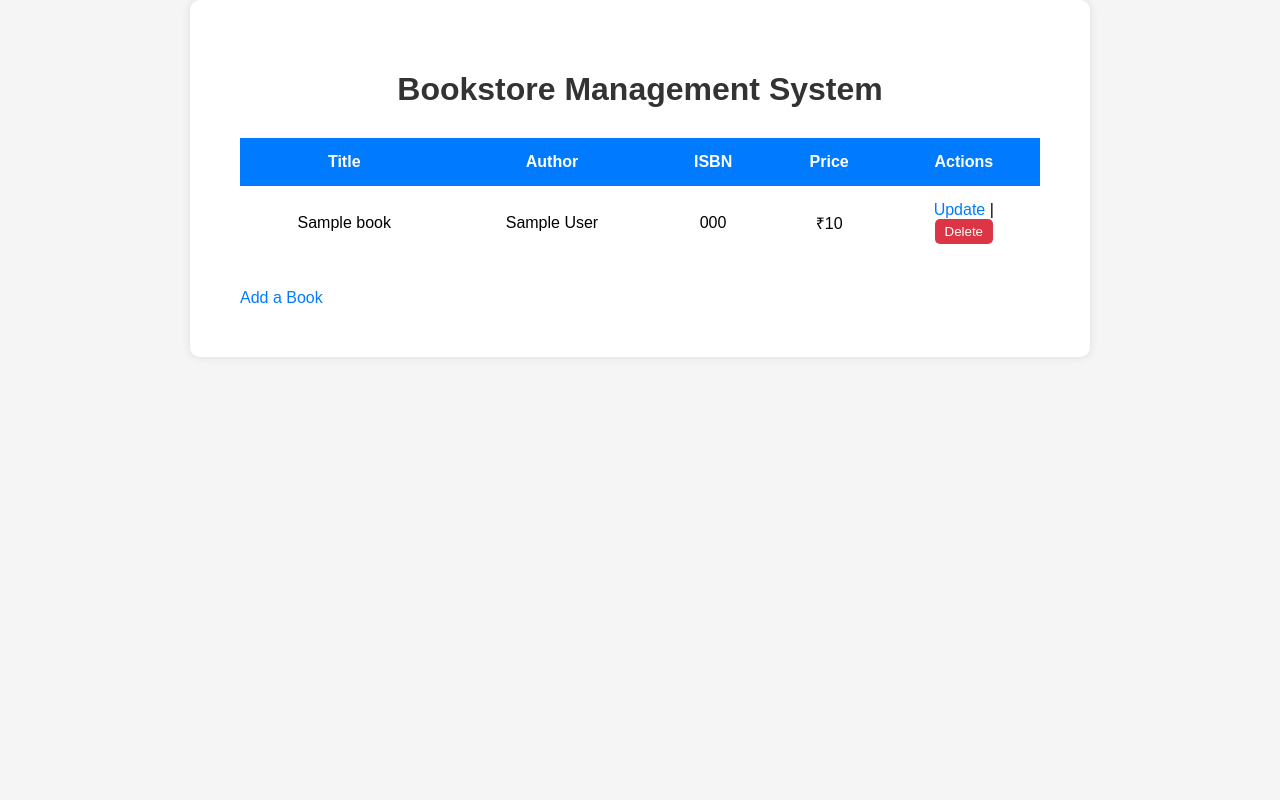
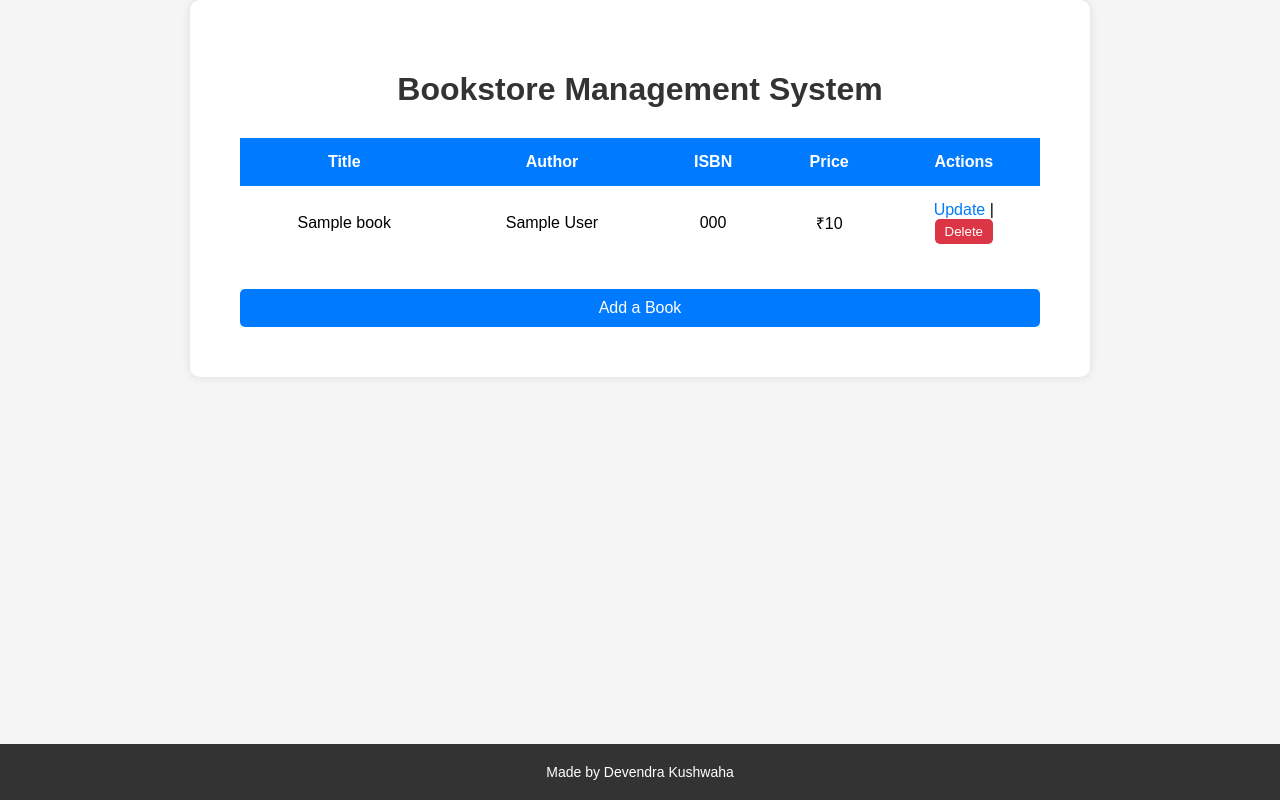
Before and after one commit to Devendra379/bookstore, a Flask app: page / in a window 1280 px wide. Run offline with Flask 3, Linux system fonts and the light colour scheme; tables that the repository leaves empty or names only in its code hold one stand-in row (values such as "Sample post"); data that the repository does not hold is empty.

Commit message:
made the final changes

```diff
--- a/static/styles.css
+++ b/static/styles.css
@@ -108,6 +108,22 @@ button:hover {
     background-color: #c82333;
 }
 
+/* Button styles */
+.add-book-btn {
+    display: block;
+    margin: 0 auto; /* This will center the button horizontally */
+    padding: 10px 20px;
+    background-color: #007bff;
+    color: #fff;
+    text-decoration: none;
+    border-radius: 5px;
+    transition: background-color 0.3s ease;
+}
+
+.add-book-btn:hover {
+    background-color: #0056b3;
+}
+
 /* Back button styles */
 .back-btn {
     display: block;
@@ -121,3 +137,17 @@ button:hover {
 .back-btn:hover {
     color: #0056b3;
 }
+
+/* Footer styles */
+.footer {
+    text-align: center;
+    margin-top: 50px;
+    padding: 20px 0;
+    background-color: #333;
+    color: #fff;
+    font-size: 14px;
+    position: fixed;
+    left: 0;
+    bottom: 0;
+    width: 100%;
+}
--- a/templates/add_book.html
+++ b/templates/add_book.html
@@ -21,6 +21,9 @@
             <input type="submit" value="Submit" class="submit-btn">
         </form>
         <a href="/" class="back-btn">Back to Home</a>
+        <footer class="footer">
+            Made by Devendra Kushwaha
+        </footer>
     </div>
 </body>
 </html>
--- a/templates/index.html
+++ b/templates/index.html
@@ -3,7 +3,7 @@
 <head>
     <meta charset="UTF-8">
     <meta name="viewport" content="width=device-width, initial-scale=1.0">
-    <title>Bookstore</title>
+    <title>Bookstore Management System</title>
     <link rel="stylesheet" href="{{ url_for('static', filename='styles.css') }}">
 </head>
 <body>
@@ -36,7 +36,12 @@
                 {% endfor %}
             </tbody>
         </table>
-        <a href="/add_book" class="add-book-btn">Add a Book</a>
+        <div style="text-align: center;"> <!-- Center align the following link -->
+            <a href="/add_book" class="add-book-btn">Add a Book</a>
+        </div>
     </div>
+    <footer class="footer">
+        Made by Devendra Kushwaha
+    </footer>
 </body>
 </html>
--- a/templates/update_book.html
+++ b/templates/update_book.html
@@ -21,6 +21,9 @@
             <input type="submit" value="Update" class="submit-btn">
         </form>
         <a href="/" class="back-btn">Back to Home</a>
+        <footer class="footer">
+            Made by Devendra Kushwaha
+        </footer>
     </div>
 </body>
 </html>
```
